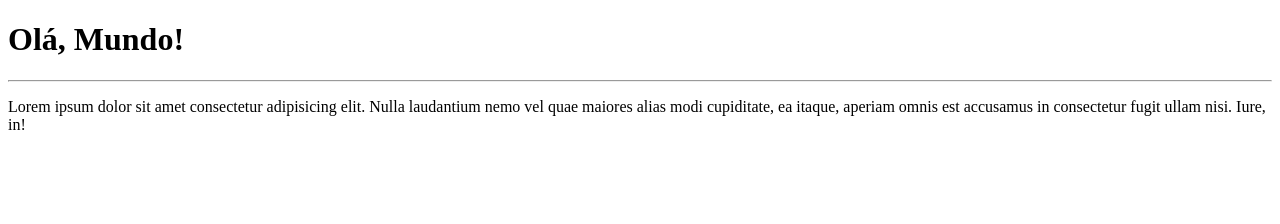
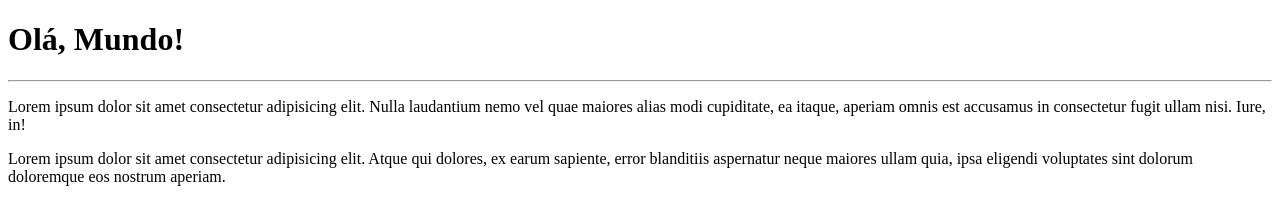
Before and after one commit to thelucasgabriel/Ola-Mundo, a plain HTML site: page site-exemplo/index.html in a window 1280 px wide. Drawn offline with Linux system fonts and the light colour scheme.

Commit message:
Adicionei um parágrafo

```diff
--- a/site-exemplo/index.html
+++ b/site-exemplo/index.html
@@ -9,5 +9,7 @@
     <h1>Olá, Mundo!</h1>
     <hr>
     <p>Lorem ipsum dolor sit amet consectetur adipisicing elit. Nulla laudantium nemo vel quae maiores alias modi cupiditate, ea itaque, aperiam omnis est accusamus in consectetur fugit ullam nisi. Iure, in!</p>
+
+    <p>Lorem ipsum dolor sit amet consectetur adipisicing elit. Atque qui dolores, ex earum sapiente, error blanditiis aspernatur neque maiores ullam quia, ipsa eligendi voluptates sint dolorum doloremque eos nostrum aperiam.</p>
 </body>
 </html>
```
